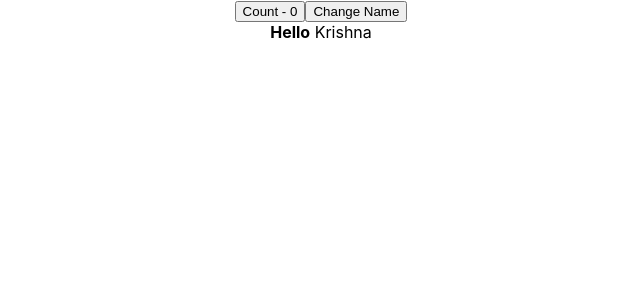
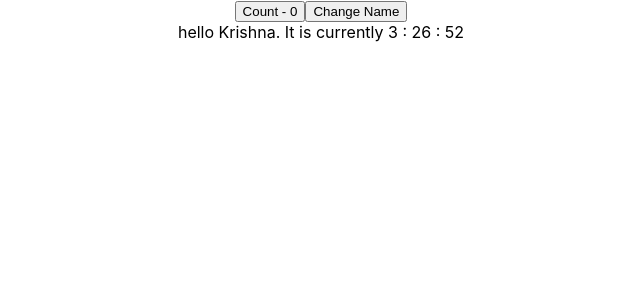
Before and after one commit to abhishek1savaliya/React_Render, a React (Create React App) app: page / in a window 1280 px wide. Shown: the top 300 px of the page, without its empty margins (319-959 px from the left). Built offline with nearby package versions, Linux system fonts and the light colour scheme.

Commit message:
Incorrect memo with Impure Component

```diff
--- /dev/null
+++ b/src/Components/IncorrectOptimization/ChildFour.js
@@ -0,0 +1,13 @@
+import React from 'react'
+
+export const ChildFour = ({ name }) => {
+    console.log('ChildFour render ')
+    const date = new Date()
+    return (
+        <div>
+            hello {name}. It is currently {date.getHours()} : {date.getMinutes()} : {date.getSeconds()}
+        </div>
+    )
+}
+
+export const MemorizeChildFour = React.memo(ChildFour)
--- a/src/Components/IncorrectOptimization/ParentThree.js
+++ b/src/Components/IncorrectOptimization/ParentThree.js
@@ -1,5 +1,6 @@
 import React, { useState } from 'react';
 import ChildThree from './ChildThree';
+import { MemorizeChildFour } from './ChildFour';
 
 const ParentThree = () => {
     const [count, setCount] = useState(0);
@@ -11,8 +12,9 @@ const ParentThree = () => {
             <button onClick={() => setCount(c => c + 1)}>Count - {count}</button>
             <button onClick={() => setName('Radha')}>Change Name</button>
             <div>
-                <ChildThree name={name}>
-                    <strong>Hello</strong></ChildThree>
+                <MemorizeChildFour name={name} />
+                {/* <ChildThree name={name}>
+                    <strong>Hello</strong></ChildThree> */}
             </div>
         </div>
     );
```
